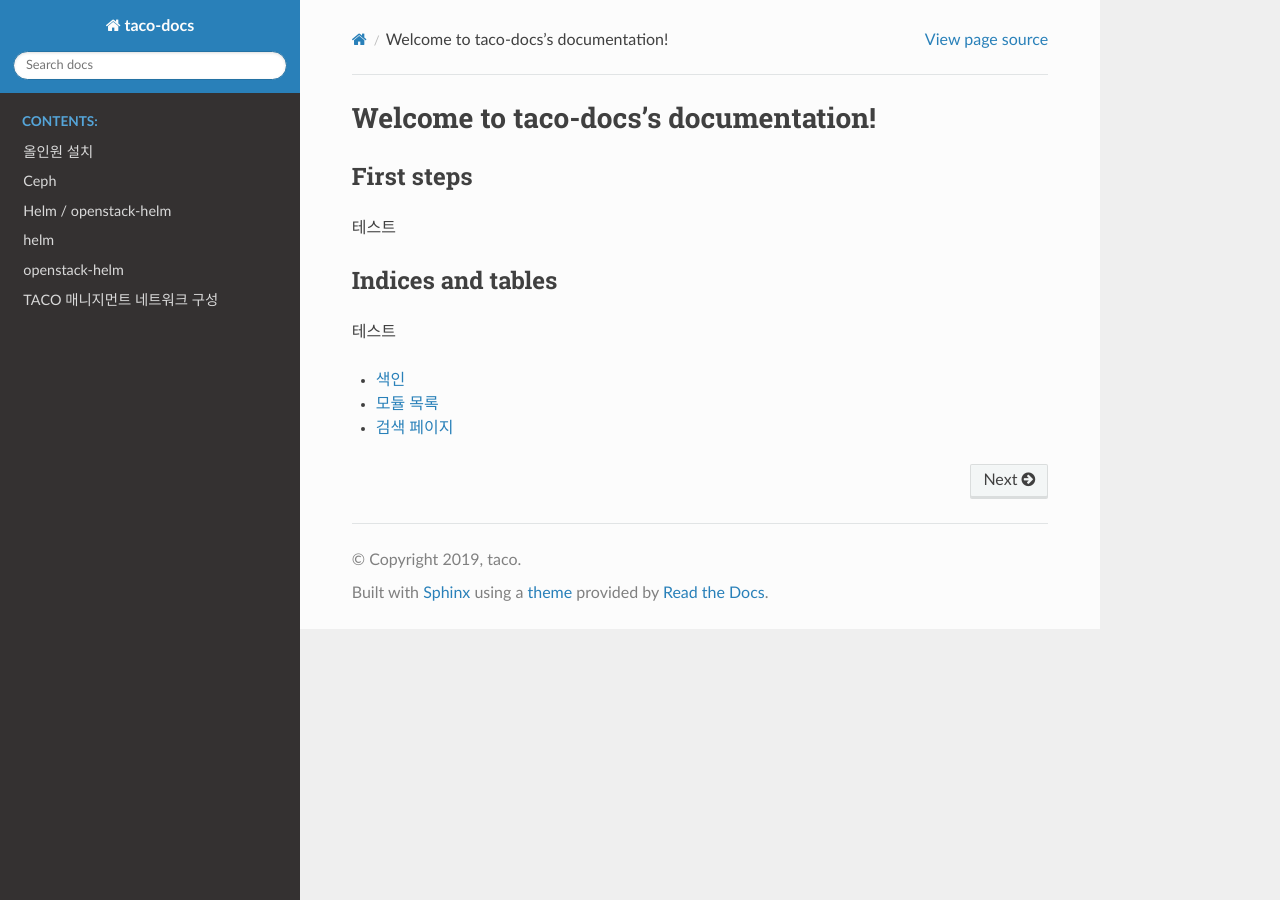
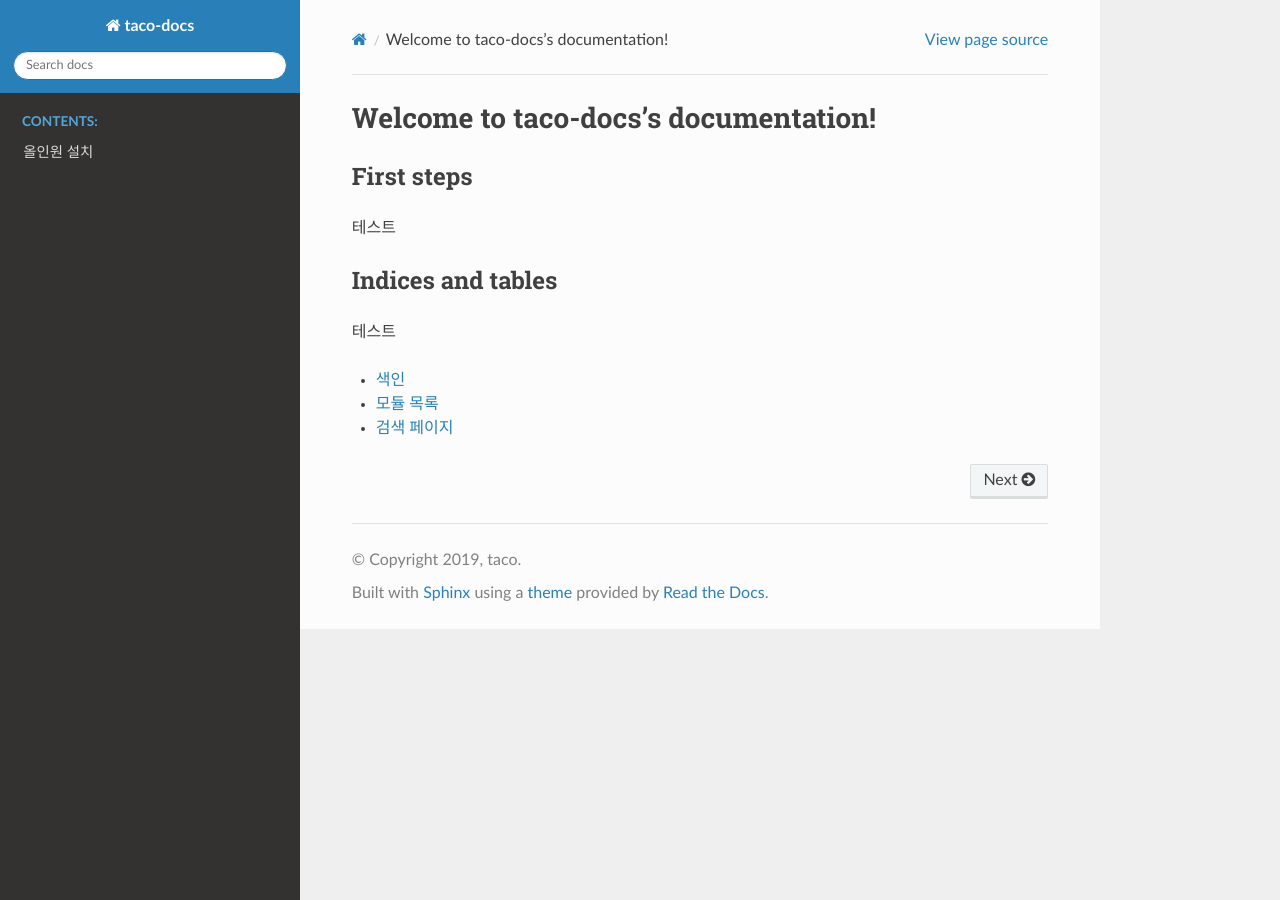
Before and after one commit to openinfradev/taco-docs, a Sphinx documentation site: the page built from docs/source/index.rst, in a window 1280 px wide. Built offline with Sphinx 7.4.7 and the Read the Docs theme 2.0.0, drawn with Linux system fonts in a browser that asks for light colours.

Commit message:
delete adminrc, index.rst

```diff
--- a/docs/source/index.rst
+++ b/docs/source/index.rst
@@ -18,11 +18,7 @@
 
    intro/aio.rst
 
-   tacoplay/ceph-ansible.rst
 
-   tacoplay/openstack-helm.rst
-
-   tacoplay/taco-management.rst
 
 
 Indices and tables
```
Also changed, not shown: 1 other file.
